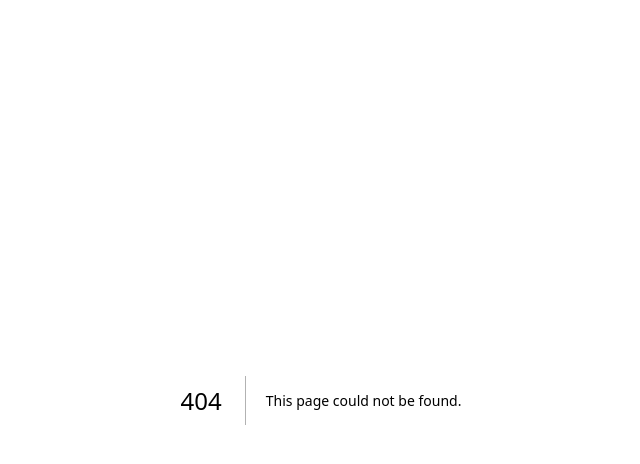
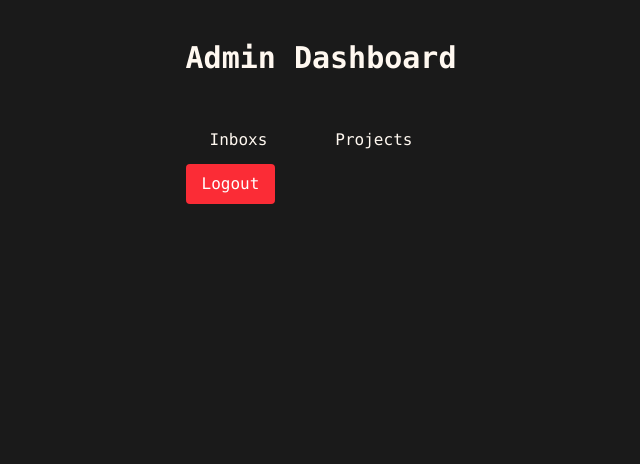
Before and after one commit to Pjizen0143/RSU-Portfolio, a Next.js app in the folder frontend/: page /admin in a window 1280 px wide. Before the commit this address had no page. Shown: the top 464 px of the page, without its empty margins (319-959 px from the left). Built offline with nearby package versions, Linux system fonts and the light colour scheme; no server answers.

Commit message:
refactor: change dir

```diff
--- a/frontend/app/admin/dashboard/page.tsx
+++ /dev/null
@@ -1,13 +0,0 @@
-import LogoutBtn from "@/components/ui/LogoutBtn";
-
-export default function AdminDashboard() {
-    return (
-        <>
-            <div>
-                <h1>Admin Dashboard</h1>
-                <p>Welcome to the admin dashboard. Here you can manage your application.</p>
-            </div>
-            <LogoutBtn />
-        </>
-    );
-}
--- /dev/null
+++ b/frontend/app/admin/layout.tsx
@@ -0,0 +1,27 @@
+import Link from 'next/link';
+import LogoutBtn from "@/components/ui/LogoutBtn";
+
+export default function AdminLayout({ children }: { children: React.ReactNode }) {
+    return (
+        <div className="p-10 max-w-2xl mx-auto">
+            <h1 className="text-3xl font-bold">Admin Dashboard</h1>
+
+            <div className="flex gap-5 mt-10">
+                <Link href="/admin/inboxs">
+                    <button className="px-6 py-3">
+                        Inboxs
+                    </button>
+                </Link>
+
+                <Link href="/admin/projects">
+                    <button className="px-6 py-3">
+                        Projects
+                    </button>
+                </Link>
+            </div>
+            <footer>
+                <LogoutBtn />
+            </footer>
+        </div>
+    );
+}
--- /dev/null
+++ b/frontend/app/admin/page.tsx
@@ -0,0 +1,6 @@
+export default function AdminPage() {
+    return (
+        <>
+        </>
+    );
+}
--- a/frontend/app/admin/login/page.tsx
+++ b/frontend/app/login/page.tsx
@@ -1,4 +1,4 @@
-import AdminLoginForm from "@/components/ui/sections/AdminLoginForm";
+import AdminLoginForm from "@/components/ui/AdminLoginForm";
 
 export default function LoginPage() {
     return <AdminLoginForm />;
--- a/frontend/components/ui/sections/AdminLoginForm.tsx
+++ b/frontend/components/ui/AdminLoginForm.tsx
@@ -19,7 +19,7 @@ export default function AdminLoginForm() {
         try {
             await loginAdmin(username, password);
             setSuccess(true);
-            router.push("/admin/dashboard");
+            router.push("/admin");
         } catch (err) {
             setError(err instanceof Error ? err.message : "Login failed.");
         }
--- a/frontend/components/ui/LogoutBtn.tsx
+++ b/frontend/components/ui/LogoutBtn.tsx
@@ -15,7 +15,7 @@ export default function LogoutBtn() {
 
         try {
             await logoutAdmin();
-            router.push("/login");
+            router.push("/");
         } catch (err) {
             setError(err instanceof Error ? err.message : "Logout failed.");
         } finally {
```
